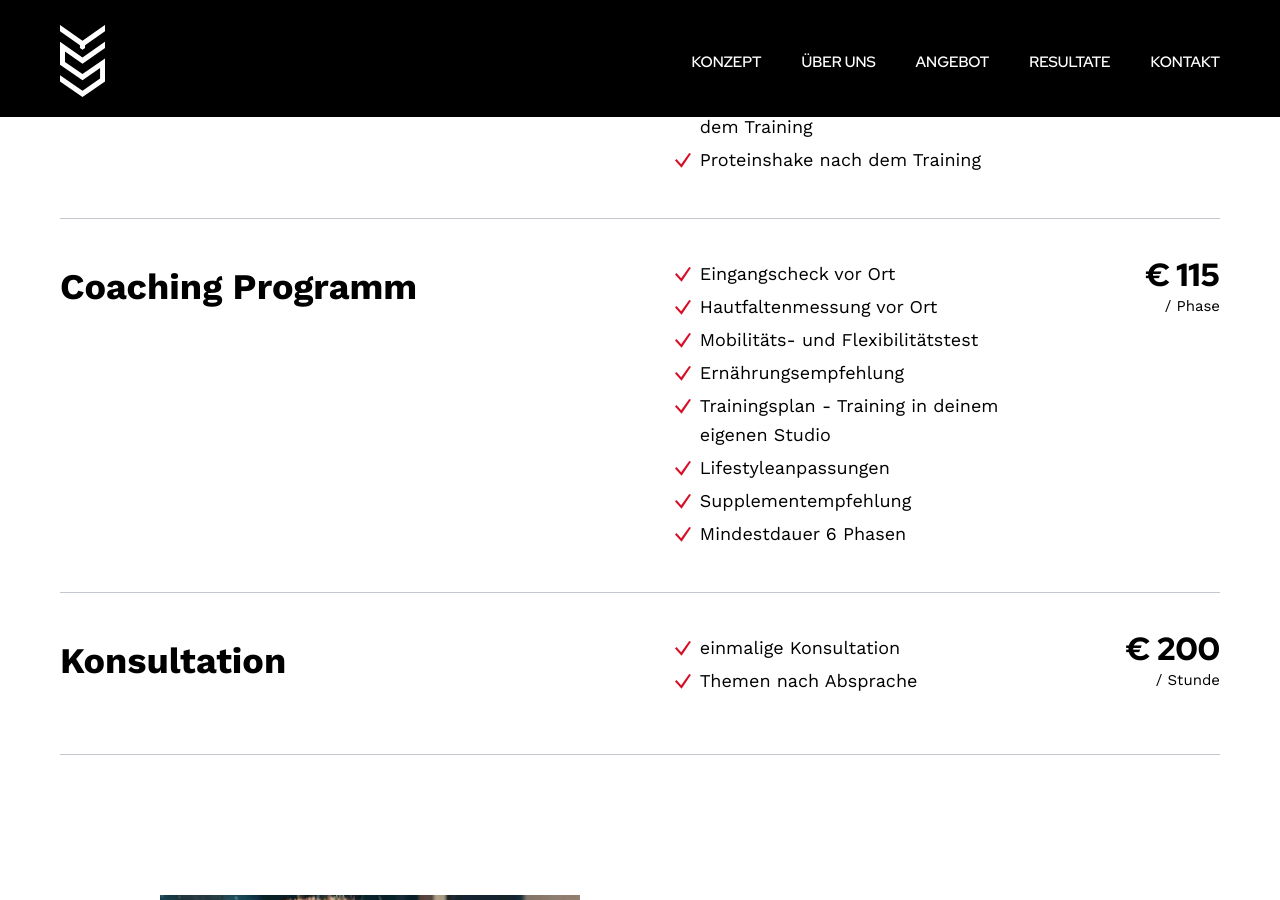
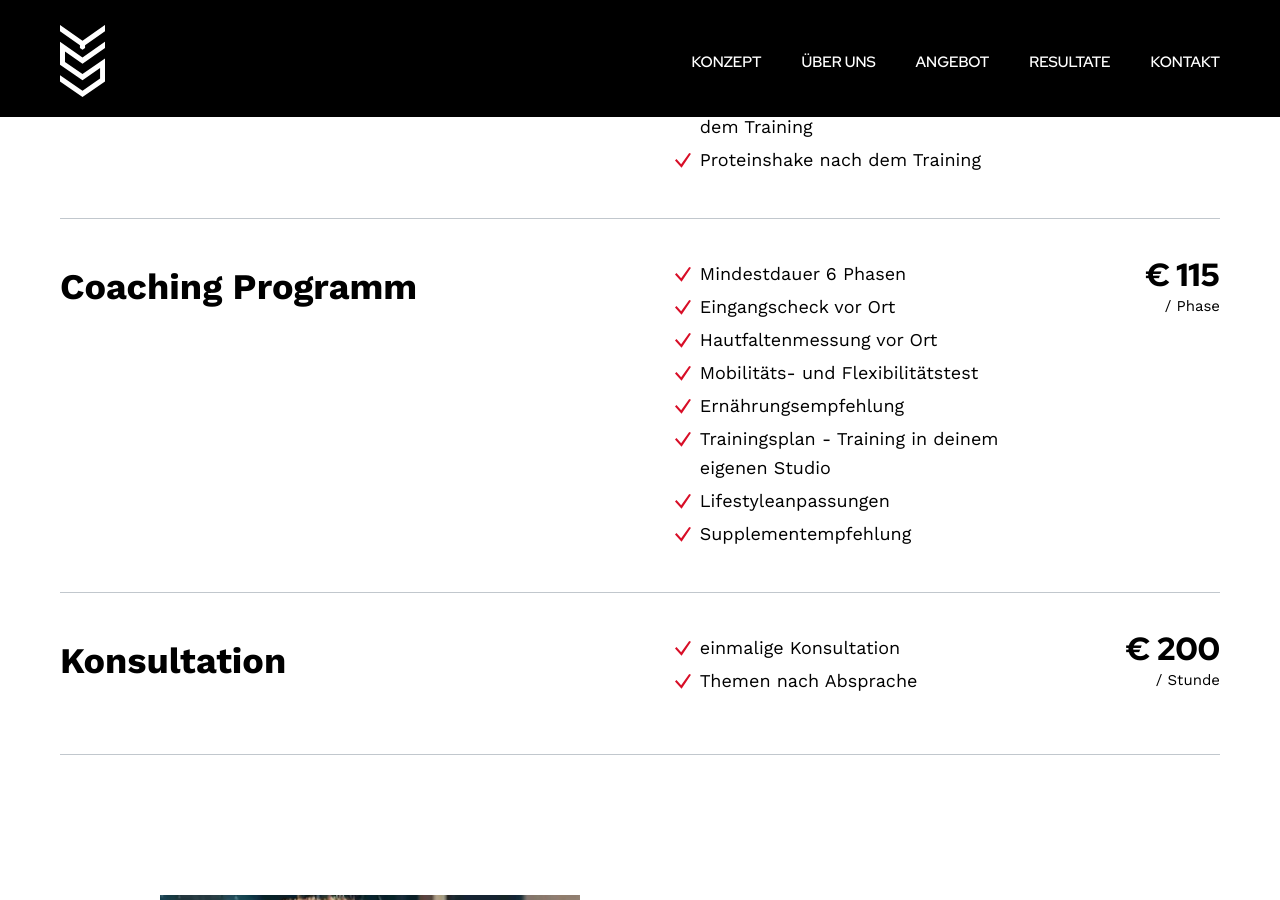
Before and after one commit to yspt-de/www, a Jekyll site: the page built from index.markdown, in a window 1280 px wide and 900 px high, scrolled down 3796 px. Built offline with Jekyll 4.4.1, drawn with Linux system fonts in a browser that asks for light colours; part of the change alters nothing that is shown.

```diff
--- a/index.markdown
+++ b/index.markdown
@@ -61,6 +61,7 @@ services:
   price: "€ 115"
   price-einheit: Phase
   usps:
+  - Mindestdauer 6 Phasen
   - Eingangscheck vor Ort
   - Hautfaltenmessung vor Ort
   - Mobilitäts- und Flexibilitätstest
@@ -68,7 +69,6 @@ services:
   - Trainingsplan - Training in deinem eigenen Studio
   - Lifestyleanpassungen
   - Supplementempfehlung
-  - Mindestdauer 6 Phasen
 - title: Konsultation
   price: "€ 200"
   price-einheit: Stunde
```
